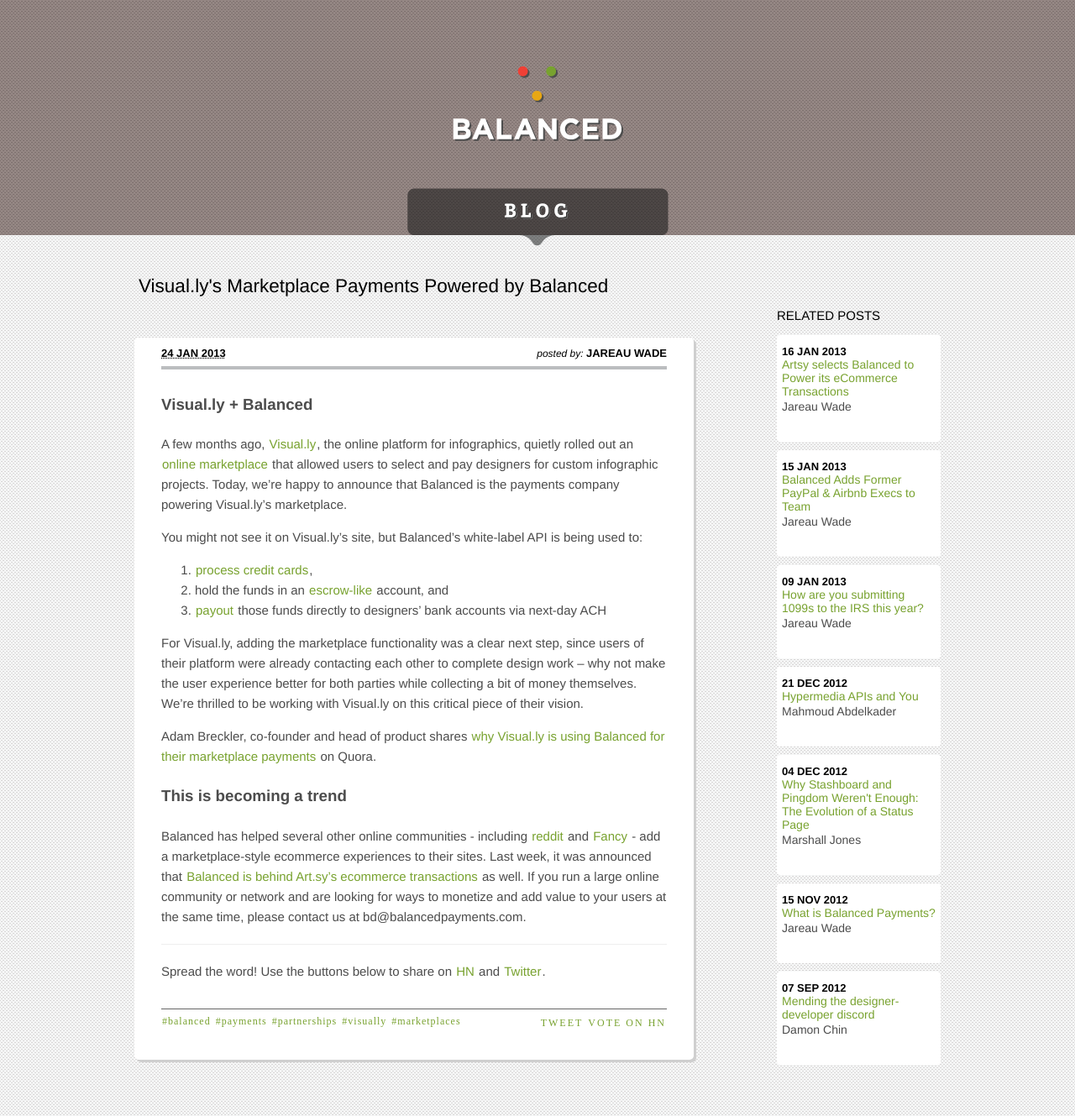
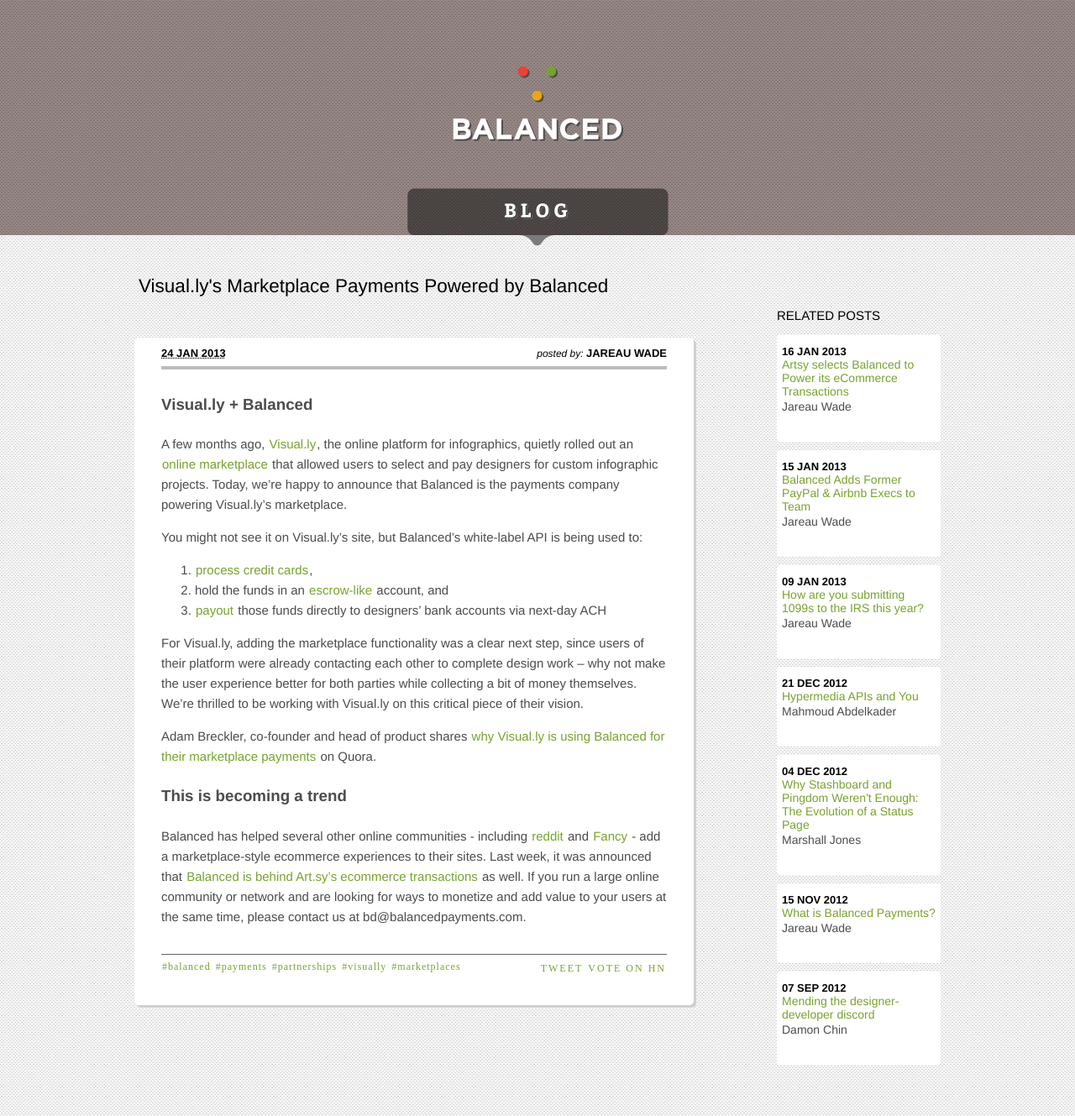
Before and after one commit to balanced/balanced.github.com, a Jekyll site: the page built from _posts/2013-01-24-visually-balanced.md, in a window 1280 px wide. Shown: the whole page at 84% size. Built offline with Jekyll 4.4.1, drawn with Linux system fonts in a browser that asks for light colours; nearby versions of some CDN libraries; library files that are not in the unit come from our copies; Markdown is read by kramdown in place of the engine named in the settings; comment, search, counter and statistics services are not loaded.

Commit message:
Update _posts/2013-01-24-visually-balanced.md

```diff
--- a/_posts/2013-01-24-visually-balanced.md
+++ b/_posts/2013-01-24-visually-balanced.md
@@ -25,6 +25,3 @@
 
 #### This is becoming a trend
 Balanced has helped several other online communities - including [reddit](redditgifts.com/marketplace) and [Fancy](thefancy.com) -  add a marketplace-style  ecommerce experiences to their sites. Last week, it was announced that [Balanced is behind Art.sy's ecommerce transactions](blog.balancedpayments.com/artsy-balanced) as well. If you run a large online community or network and are looking for ways to monetize and add value to your users at the same time, please contact us at bd@balancedpayments.com.
-
----
-Spread the word! Use the buttons below to share on [HN](link to HN post) and [Twitter](link to tweet).
```
